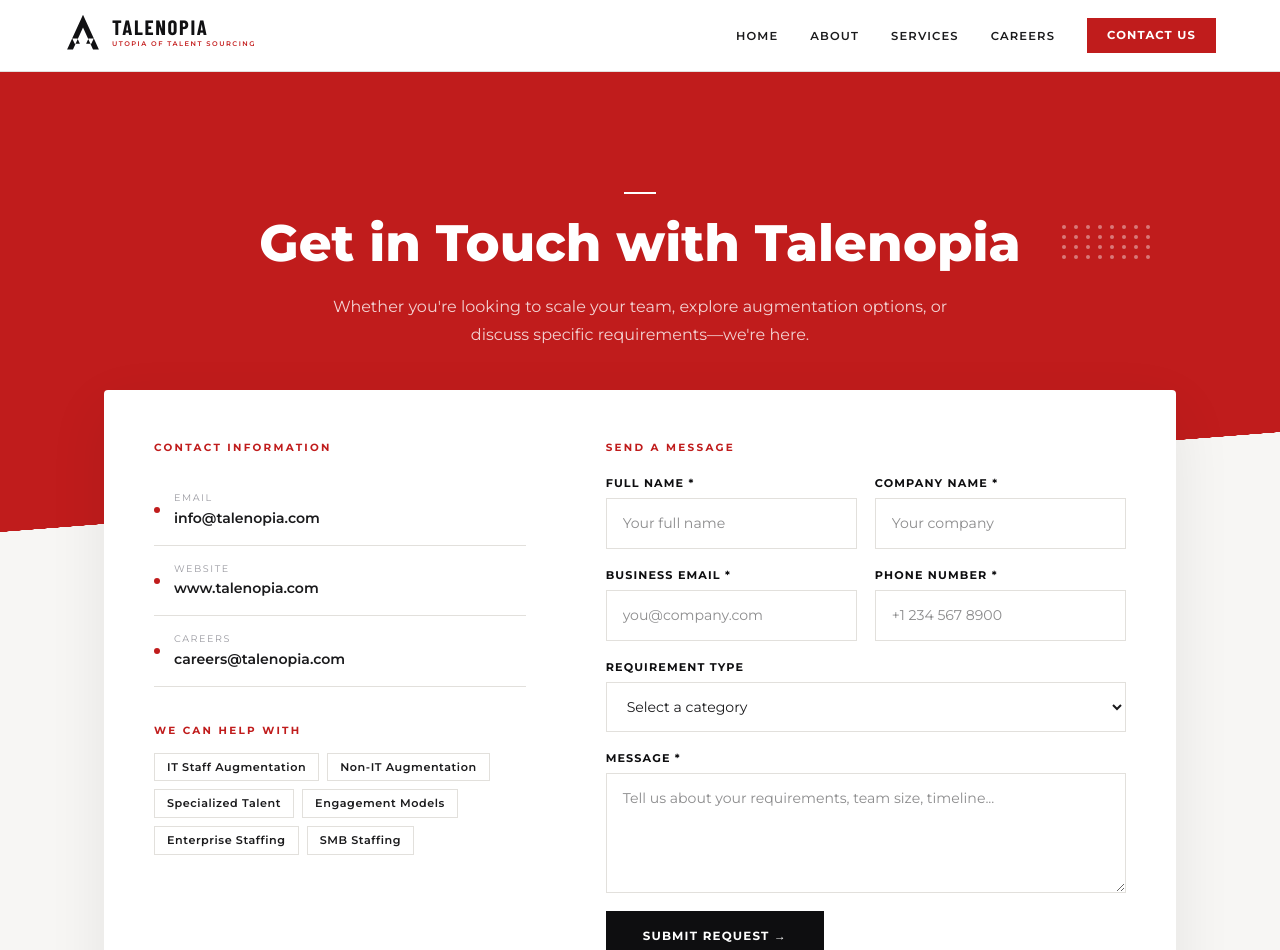
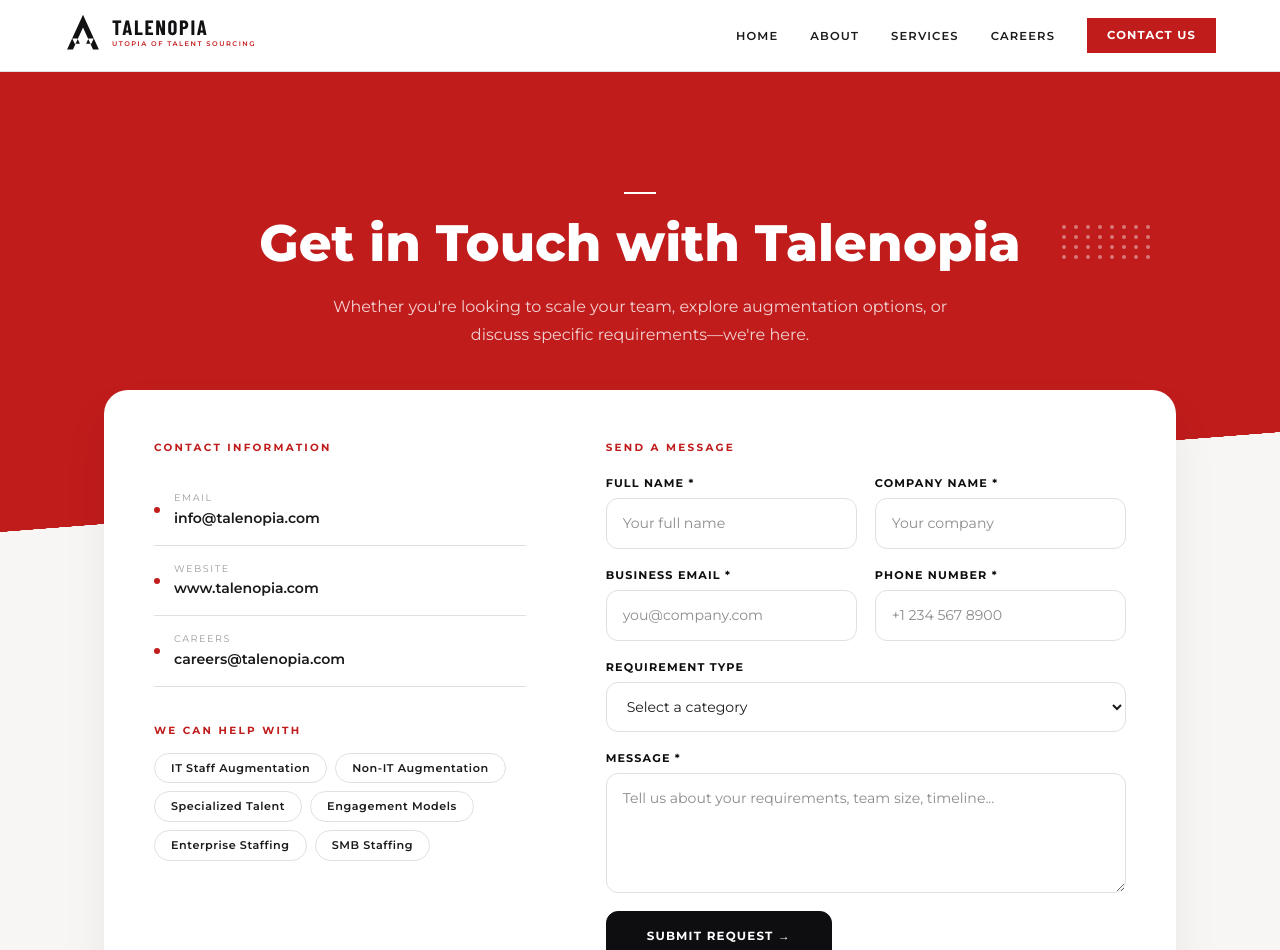
Before and after one commit to Abhijitam01/talenopia, a Next.js app: page /contact in a window 1280 px wide. Shown: the top 950 px of the page. Built offline with nearby package versions, Linux system fonts and the light colour scheme; a web font is replaced by a local one.

Commit message:
editing the form section

```diff
--- a/src/app/contact/ContactClient.tsx
+++ b/src/app/contact/ContactClient.tsx
@@ -57,8 +57,8 @@
 
         <div className="contact-grid" style={{
           background: "var(--white)",
-          boxShadow: "0 20px 60px rgba(0,0,0,0.08)",
-          borderRadius: "4px",
+          boxShadow: "0 24px 48px rgba(0,0,0,0.06)",
+          borderRadius: "24px",
           padding: "50px",
           marginTop: "-20px"
         }}>
@@ -92,15 +92,16 @@
                   onClick={() => toggleTag(tag)}
                   style={{
                     fontSize: "0.7rem",
-                    padding: "5px 12px",
+                    padding: "6px 16px",
                     border: "1px solid var(--gray-mid)",
                     cursor: "pointer",
                     fontWeight: 600,
                     letterSpacing: "0.05em",
+                    borderRadius: "99px",
                     background: selectedTags.includes(tag) ? "var(--black)" : "var(--white)",
                     color: selectedTags.includes(tag) ? "var(--white)" : "var(--text)",
                     borderColor: selectedTags.includes(tag) ? "var(--black)" : "var(--gray-mid)",
-                    transition: "var(--transition)",
+                    transition: "all var(--transition)",
                   }}
                 >
                   {tag}
@@ -126,9 +127,9 @@
             </div>
             <div style={{ display: "flex", flexDirection: "column", gap: 6 }}>
               <label style={{ fontSize: "0.7rem", fontWeight: 700, letterSpacing: "0.1em", textTransform: "uppercase", color: "var(--black)" }}>Requirement Type</label>
-              <select style={{ padding: "14px 16px", border: "1.5px solid var(--gray-mid)", fontFamily: "inherit", fontSize: "0.88rem", outline: "none", background: "var(--white)", color: "var(--text)", transition: "border-color var(--transition)" }}
-                onFocus={(e) => { e.currentTarget.style.borderColor = "var(--black)"; }}
-                onBlur={(e) => { e.currentTarget.style.borderColor = "var(--gray-mid)"; }}>
+              <select style={{ padding: "14px 16px", border: "1.5px solid var(--gray-mid)", borderRadius: "12px", fontFamily: "inherit", fontSize: "0.88rem", outline: "none", background: "var(--white)", color: "var(--text)", transition: "all var(--transition)" }}
+                onFocus={(e) => { e.currentTarget.style.borderColor = "var(--black)"; e.currentTarget.style.boxShadow = "0 0 0 4px rgba(0,0,0,0.03)"; }}
+                onBlur={(e) => { e.currentTarget.style.borderColor = "var(--gray-mid)"; e.currentTarget.style.boxShadow = "none"; }}>
                 <option value="">Select a category</option>
                 <option>IT Staff Augmentation</option>
                 <option>Non-IT Staff Augmentation</option>
@@ -141,12 +142,12 @@
               <textarea
                 placeholder="Tell us about your requirements, team size, timeline..."
                 required
-                style={{ padding: "14px 16px", border: "1.5px solid var(--gray-mid)", fontFamily: "inherit", fontSize: "0.88rem", outline: "none", background: "var(--white)", resize: "vertical", minHeight: 120, color: "var(--text)", transition: "border-color var(--transition)" }}
-                onFocus={(e) => { e.currentTarget.style.borderColor = "var(--black)"; }}
-                onBlur={(e) => { e.currentTarget.style.borderColor = "var(--gray-mid)"; }}
+                style={{ padding: "14px 16px", border: "1.5px solid var(--gray-mid)", borderRadius: "12px", fontFamily: "inherit", fontSize: "0.88rem", outline: "none", background: "var(--white)", resize: "vertical", minHeight: 120, color: "var(--text)", transition: "all var(--transition)" }}
+                onFocus={(e) => { e.currentTarget.style.borderColor = "var(--black)"; e.currentTarget.style.boxShadow = "0 0 0 4px rgba(0,0,0,0.03)"; }}
+                onBlur={(e) => { e.currentTarget.style.borderColor = "var(--gray-mid)"; e.currentTarget.style.boxShadow = "none"; }}
               />
             </div>
-            <button type="submit" className="btn btn-dark" style={{ alignSelf: "flex-start", padding: "16px 36px" }}>
+            <button type="submit" className="btn btn-dark" style={{ alignSelf: "flex-start", padding: "16px 40px", borderRadius: "12px" }}>
               Submit Request →
             </button>
             {submitted && (
@@ -190,9 +191,9 @@
         type={type}
         placeholder={placeholder}
         required={required}
-        style={{ padding: "14px 16px", border: "1.5px solid var(--gray-mid)", fontFamily: "inherit", fontSize: "0.88rem", outline: "none", background: "var(--white)", color: "var(--text)", transition: "border-color var(--transition)" }}
-        onFocus={(e) => { e.currentTarget.style.borderColor = "var(--black)"; }}
-        onBlur={(e) => { e.currentTarget.style.borderColor = "var(--gray-mid)"; }}
+        style={{ padding: "14px 16px", border: "1.5px solid var(--gray-mid)", borderRadius: "12px", fontFamily: "inherit", fontSize: "0.88rem", outline: "none", background: "var(--white)", color: "var(--text)", transition: "all var(--transition)" }}
+        onFocus={(e) => { e.currentTarget.style.borderColor = "var(--black)"; e.currentTarget.style.boxShadow = "0 0 0 4px rgba(0,0,0,0.03)"; }}
+        onBlur={(e) => { e.currentTarget.style.borderColor = "var(--gray-mid)"; e.currentTarget.style.boxShadow = "none"; }}
       />
     </div>
   );
```
